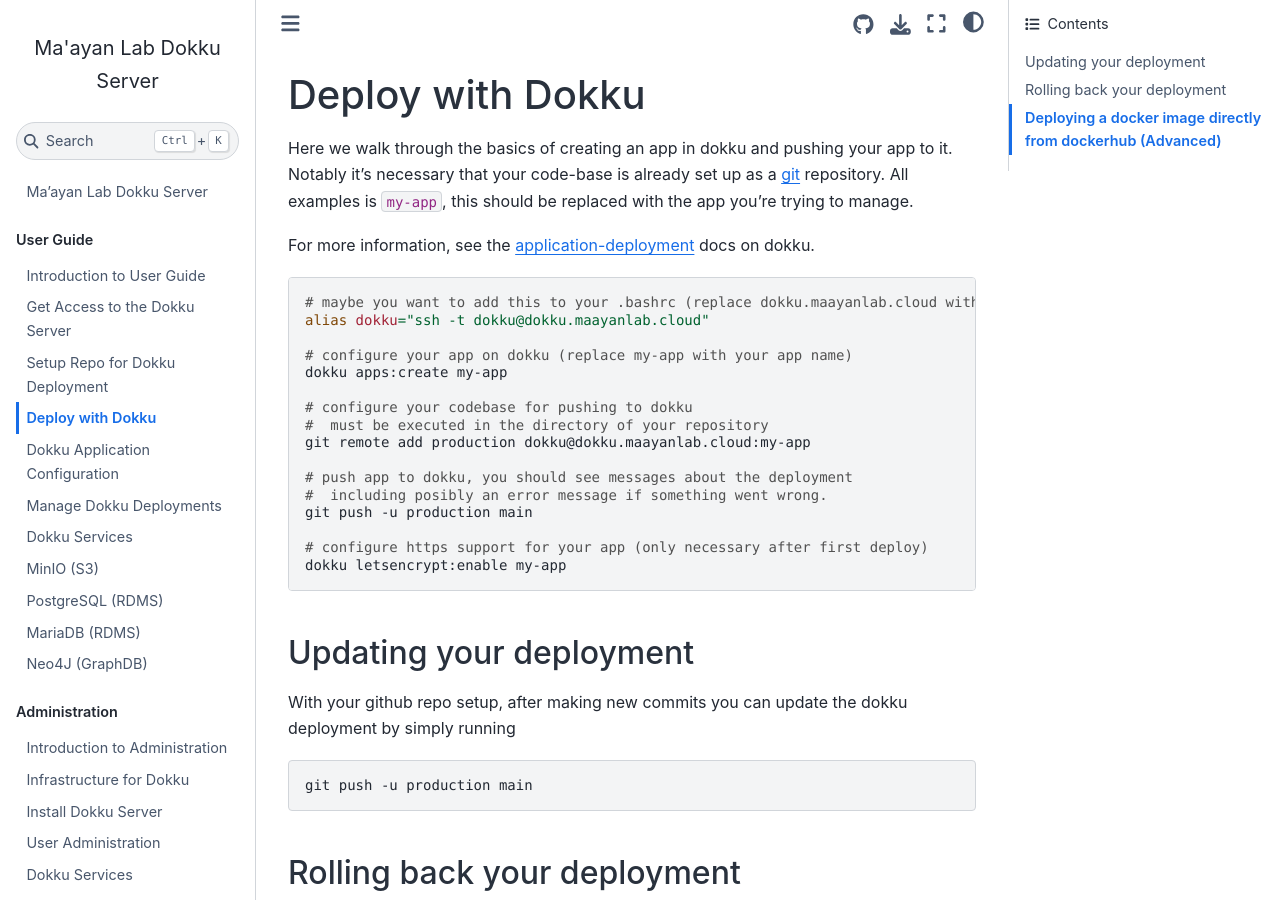
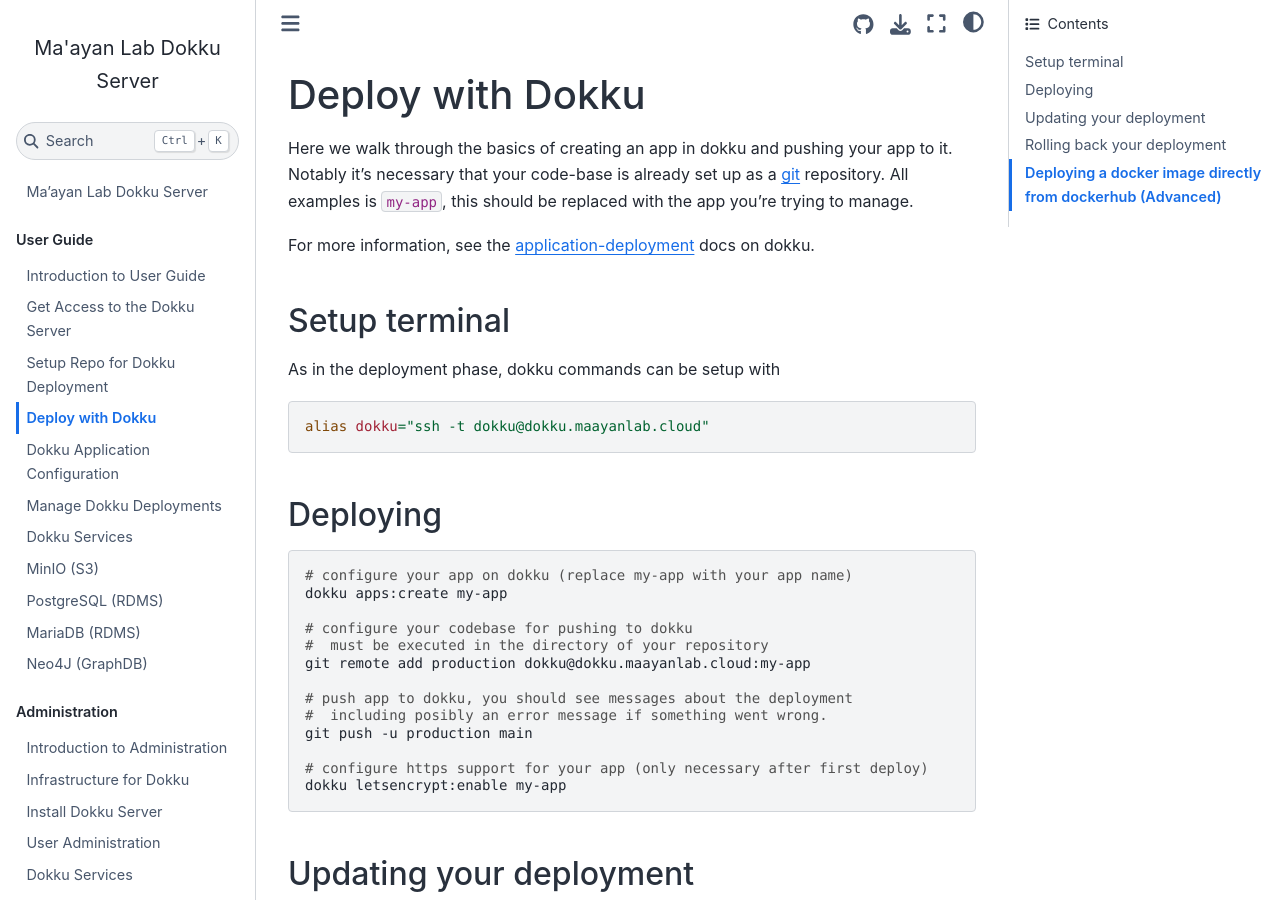
Before and after one commit to MaayanLab/dokku, a Jupyter Book: the page built from user/30-deploy.md, in a window 1280 px wide and 900 px high. Built offline with Jupyter Book 1.0.4 settings and Sphinx 7.4.7 and the Sphinx Book theme 1.1.4, drawn with Linux system fonts in a browser that asks for light colours.

Commit message:
"Setup terminal" section consistency

````diff
--- a/user/30-deploy.md
+++ b/user/30-deploy.md
@@ -4,10 +4,16 @@
 
 For more information, see the [application-deployment](https://dokku.com/docs/deployment/application-deployment/) docs on dokku.
 
+## Setup terminal
+
+As in the deployment phase, dokku commands can be setup with
 ```bash
-# maybe you want to add this to your .bashrc (replace dokku.maayanlab.cloud with the domain name)
 alias dokku="ssh -t dokku@dokku.maayanlab.cloud"
+```
 
+## Deploying
+
+```bash
 # configure your app on dokku (replace my-app with your app name)
 dokku apps:create my-app
 
````
Also changed, not shown: user/31-configuration.md (+7 -3 lines).
